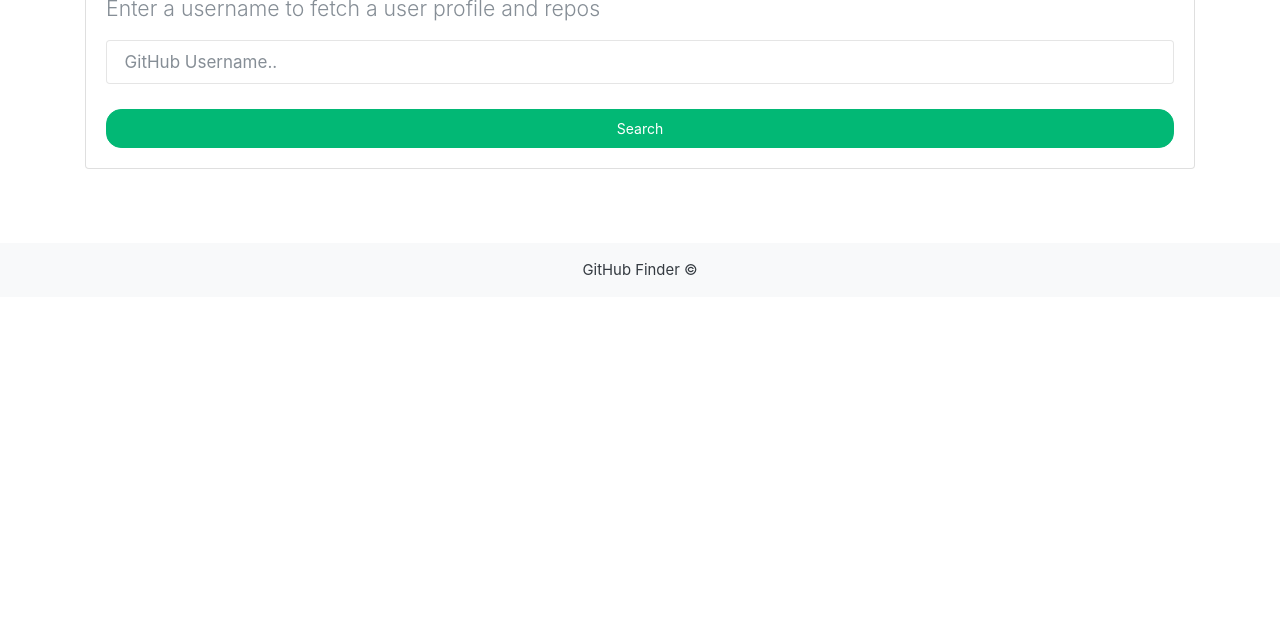
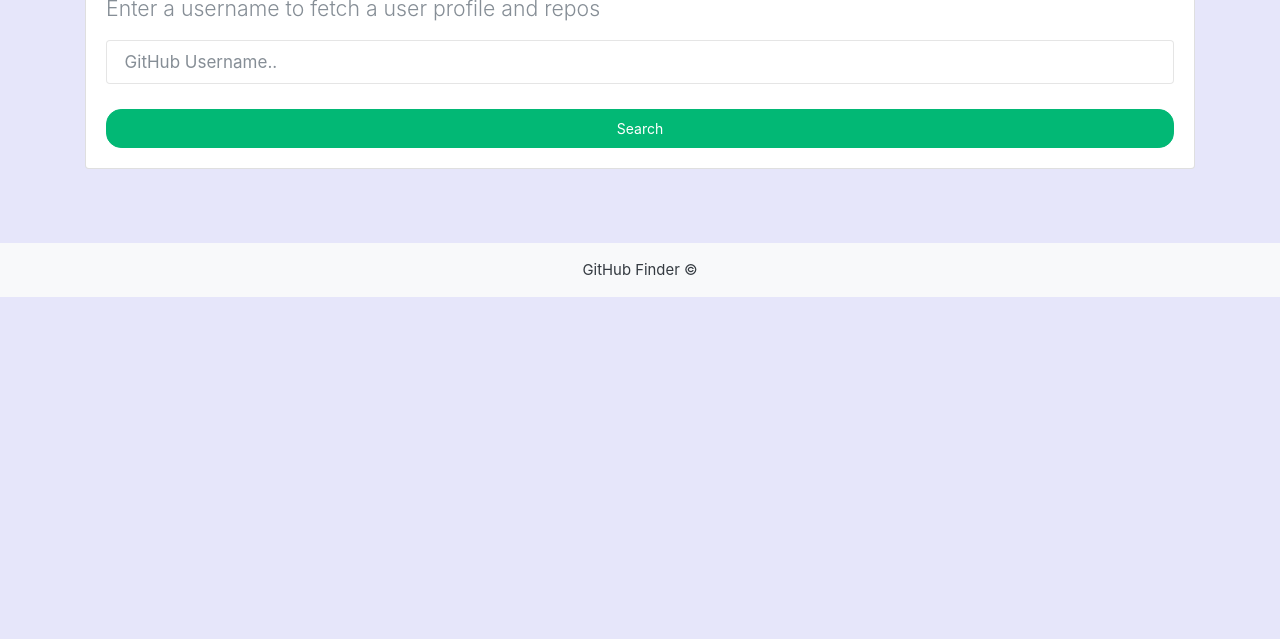
Before and after one commit to MHShahiny/Project-3, a plain HTML site: page index.html in a window 1280 px wide. Shown: the part 161-800 px from the top of the page. Drawn offline with nearby package versions, Linux system fonts and the light colour scheme.

Commit message:
change bg

```diff
--- a/index.html
+++ b/index.html
@@ -9,7 +9,7 @@
     <title>Github Finder</title>
 </head>
 
-<body>
+<body style="background-color: lavender;">
     <nav class="navbar navbar-dark bg-primary mb-3">
         <div class="container">
             <a href="#" class="navbar-brand">GitHub Finder</a>
```
